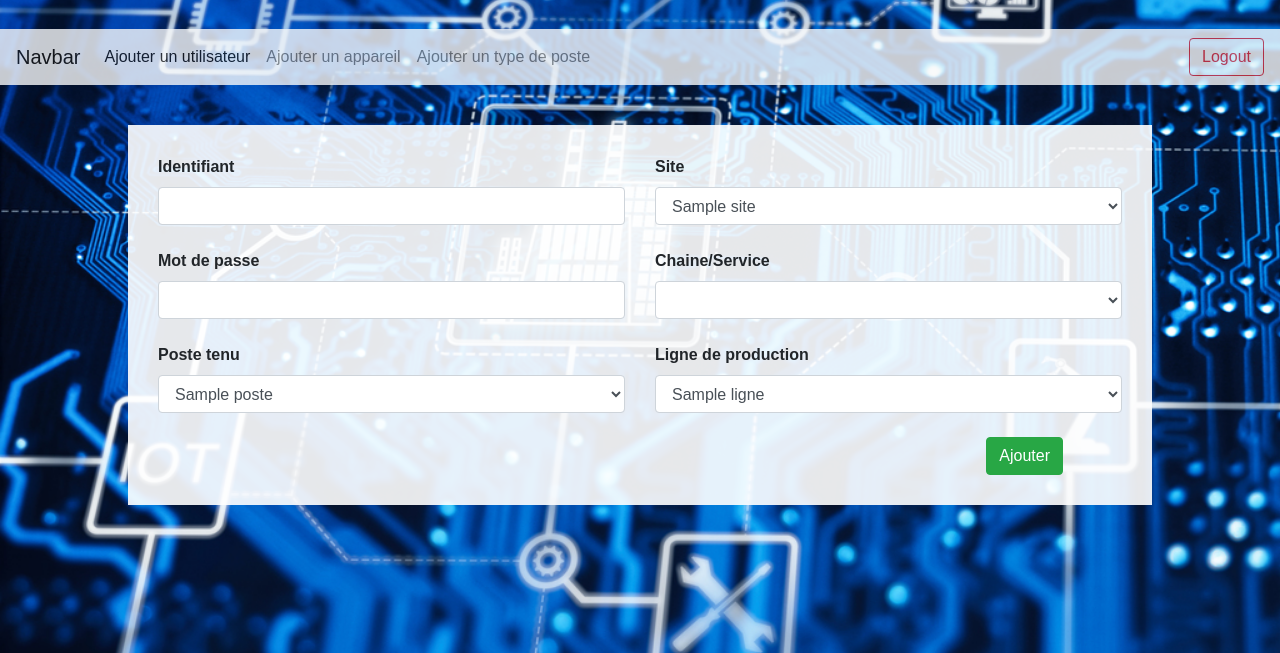
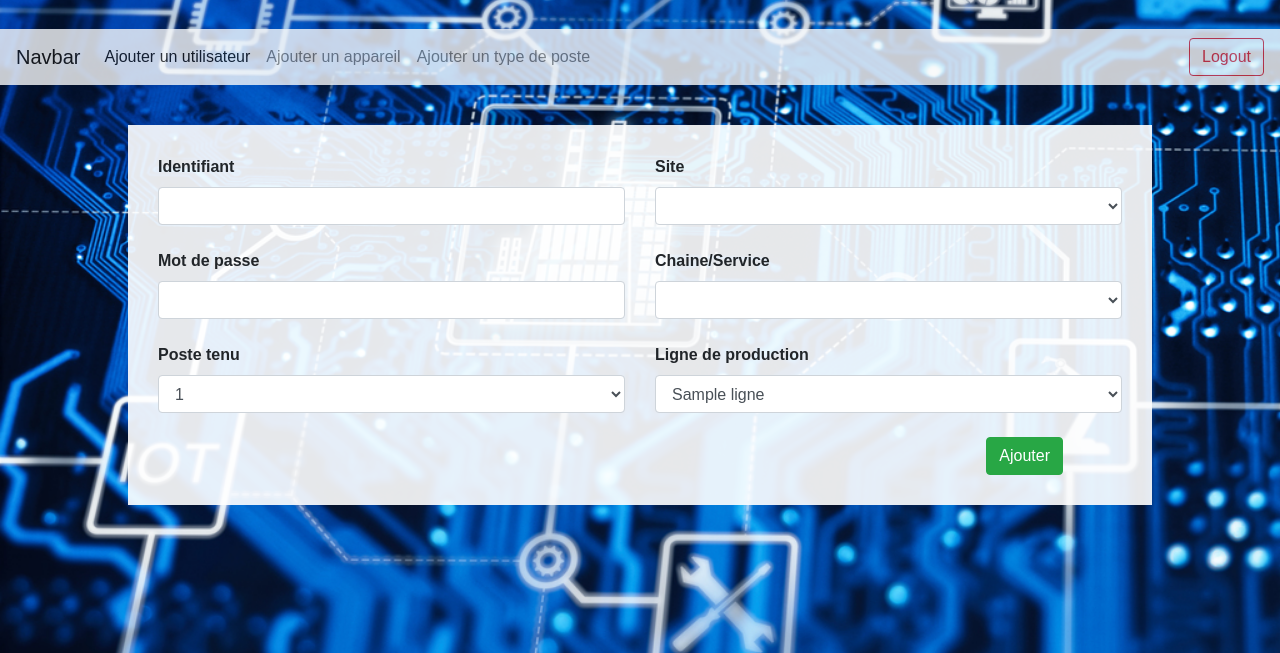
Before and after one commit to Maxerived/SSEPythonFlask_MonitIntel, a Flask app: template templates/admin.html in a window 1280 px wide. Shown: the part 133-786 px from the top of the page. Run offline with Flask 2, Linux system fonts and the light colour scheme; the template is opened without the code that fills it: most values are stand-ins (such as "Sample title", 1, 10 or a date in 2020); some libraries are stand-ins or nearby versions.

Commit message:
limite site options selon poste choisi

```diff
--- a/app.py
+++ b/app.py
@@ -62,8 +62,10 @@ def admin():
 
             data = get_fields_data()
             postes = [""] + data[0]
-            sites = [""] + data[1]
-            chaines = data[2] # Exception! Choix vide fait dans html, pour limiter les choix selon le site choisi.
+            sites = data[1]
+            # exception! Choix vide fait dans html, pour limiter les choix selon le poste choisi.
+            chaines = data[2]
+            # exception! Choix vide fait dans html, pour limiter les choix selon le site choisi.
             lignes = [""] + data[3]
             types = [""] + data[4]
             types_descr = [""] + data[5]
--- a/getdata.py
+++ b/getdata.py
@@ -55,10 +55,8 @@ def get_fields_data():
     # Récupération des données
 
     postes = []
-    cur.execute("SELECT poste FROM postes")
-    res = cur.fetchall()
-    for poste in res:
-        postes.append(poste[0])
+    cur.execute("SELECT poste,niveau_de_responsabilite FROM postes")
+    postes = cur.fetchall()
 
     sites = []
     cur.execute("SELECT site FROM sites")
--- a/static/js/admin.js
+++ b/static/js/admin.js
@@ -35,3 +35,21 @@ function changeChaine(idTab) {
     //change the selected option to the first empty one
     selectChaine.options[0].selected = 'selected'
 }
+
+function changeSite(element, idTab) {
+    var niveau = element.options[element.selectedIndex].attributes.name.value;
+    var selectSite = document.getElementById(idTab + "-site");
+    var dirGenerale = "direction générale";
+    if (niveau == dirGenerale) {
+        for (i = 0; i < selectSite.options.length; i++) {
+            selectSite.options[i].style.display = "none";
+        }
+        document.getElementsByName(idTab + dirGenerale).forEach(element => element.style.display = "block");
+    } else {
+        for (i = 0; i < selectSite.options.length; i++) {
+            selectSite.options[i].style.display = "block";
+        }
+        document.getElementsByName(idTab + dirGenerale).forEach(element => element.style.display = "none");
+    }
+    selectSite.options[0].selected = 'selected'
+}
--- a/templates/admin.html
+++ b/templates/admin.html
@@ -54,9 +54,9 @@
 
                     <label for="poste"><b>Poste tenu</b></label>
                     <br>
-                    <select class="form-control" name="poste">
+                    <select class="form-control" name="poste" id="adduser-poste" onchange="changeSite(this,'adduser')">
                         {% for poste in postes %}
-                        <option value="{{poste}}">{{poste}}</option>
+                        <option value="{{poste[0]}}" name="{{poste[1]}}">{{poste[0]}}</option>
                         {% endfor %}
                     </select>
                     <br>
@@ -65,8 +65,9 @@
                     <label for="site"><b>Site</b></label>
                     <br>
                     <select class="form-control" name="site" id="adduser-site" onchange="changeChaine('adduser')">
+                        <option value=""></option>
                         {% for site in sites %}
-                        <option value="{{site}}">{{site}}</option>
+                        <option value="{{site}}" name="adduser{{site}}" style="display: none;">{{site}}</option>
                         {% endfor %}
                     </select>
                     <br>
```
